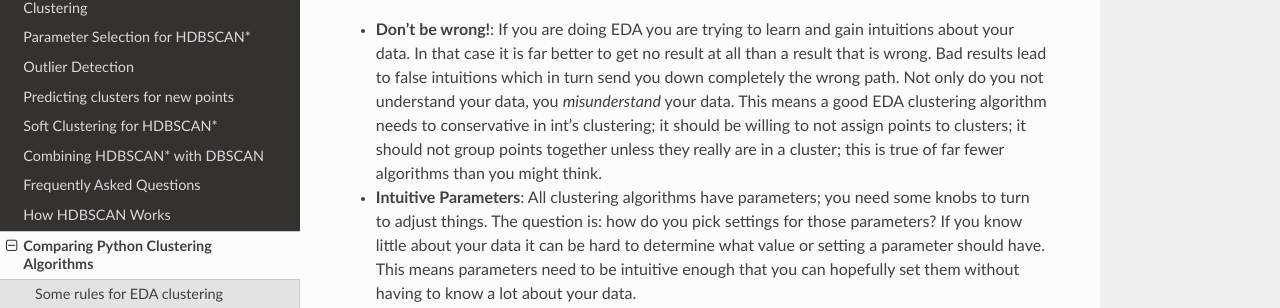
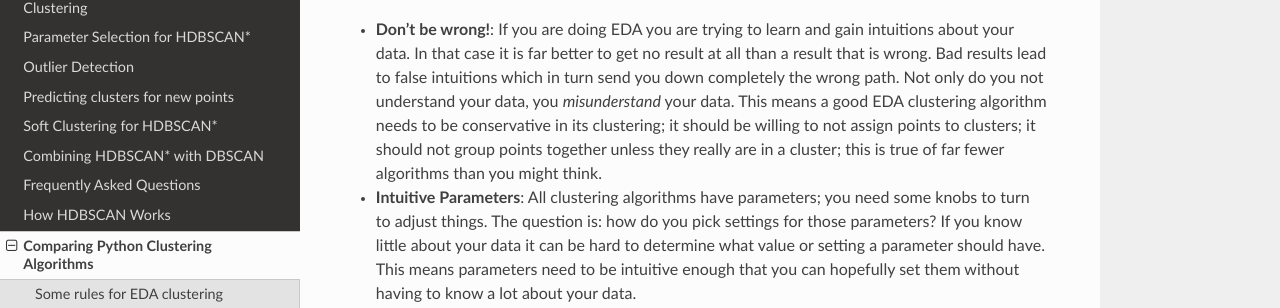
Before and after one commit to scikit-learn-contrib/hdbscan, a Sphinx documentation site: the page built from docs/comparing_clustering_algorithms.rst, in a window 1280 px wide and 900 px high, scrolled down 418 px. Shown: the part 166-474 px from the top of the window. Built offline with Sphinx 7.4.7 and the Read the Docs theme 2.0.0, drawn with Linux system fonts in a browser that asks for light colours; formulas are drawn with MathJax 3.

Commit message:
Fixing typos in "Don't be wrong!" section
From "...needs to conservative in int's clustering;" to "needs to be conservative in its clustering;"

```diff
--- a/docs/comparing_clustering_algorithms.rst
+++ b/docs/comparing_clustering_algorithms.rst
@@ -31,8 +31,8 @@ algorithms available stack up.
    no result at all than a result that is wrong. Bad results lead to
    false intuitions which in turn send you down completely the wrong
    path. Not only do you not understand your data, you *misunderstand*
-   your data. This means a good EDA clustering algorithm needs to
-   conservative in int's clustering; it should be willing to not assign
+   your data. This means a good EDA clustering algorithm needs to be
+   conservative in its clustering; it should be willing to not assign
    points to clusters; it should not group points together unless they
    really are in a cluster; this is true of far fewer algorithms than
    you might think.
```
